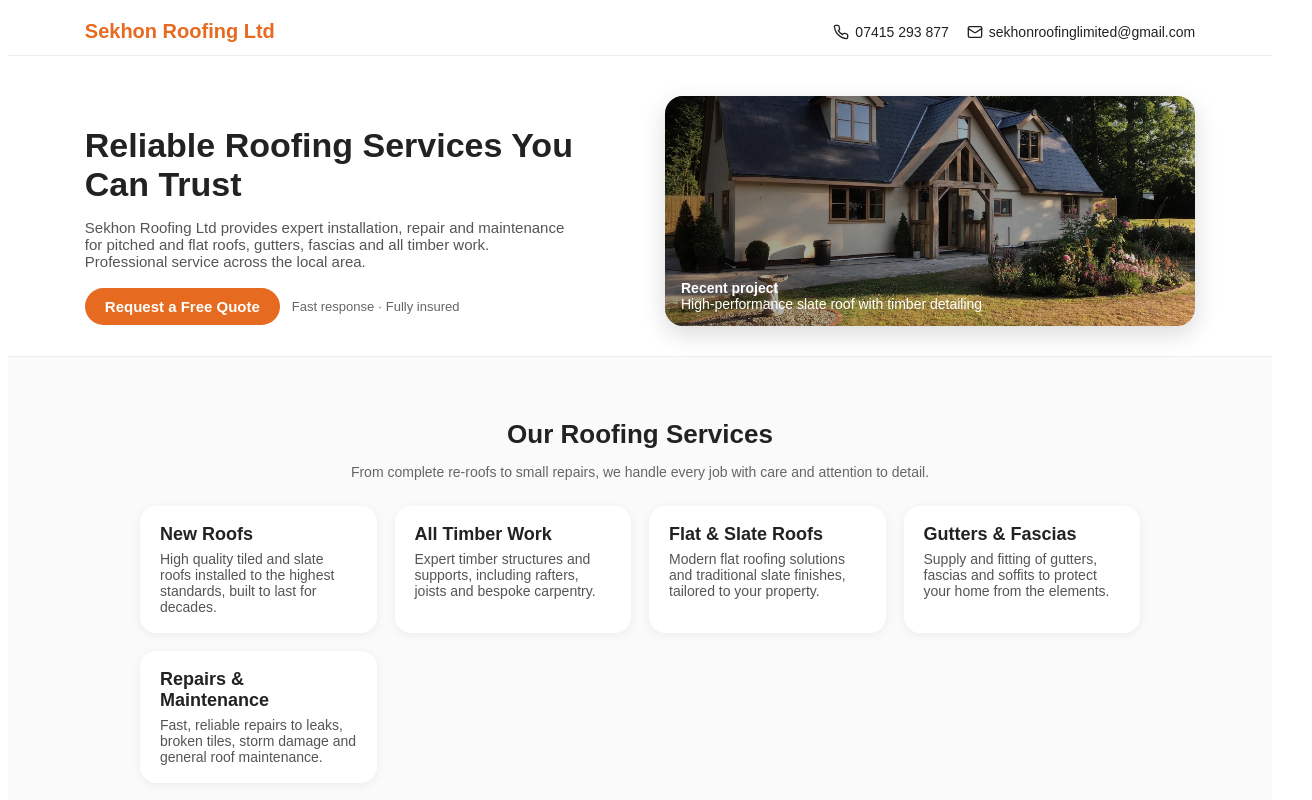
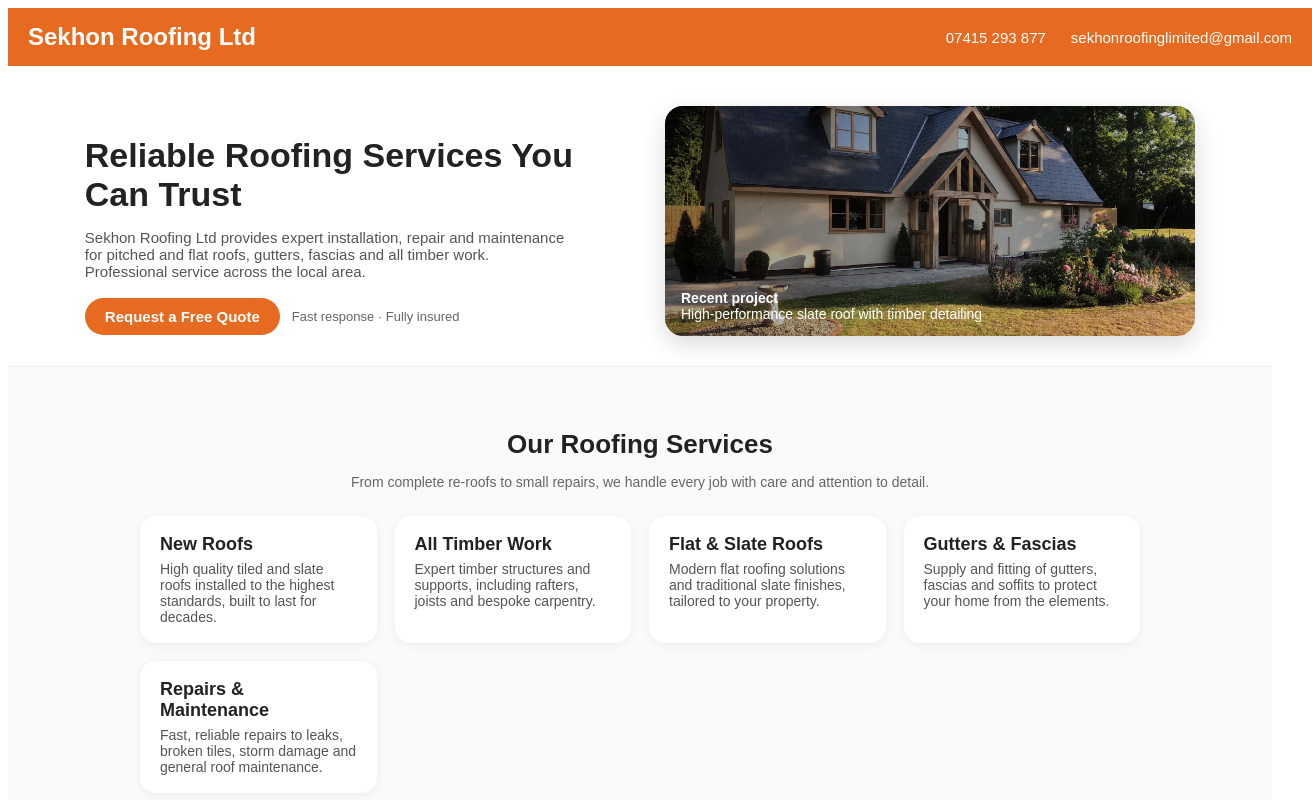
Before and after one commit to Arun69420/sekhon-roofing-website, a React (Vite) app: page / in a window 1280 px wide. Shown: the top 800 px of the page, 1312 px wide, since content can reach past the window. Built offline with nearby package versions, Linux system fonts and the light colour scheme.

Commit message:
Update App.jsx

```diff
--- a/src/App.jsx
+++ b/src/App.jsx
@@ -44,30 +44,25 @@ function Button({ children }) {
 export default function App() {
   return (
     <div style={{ fontFamily: 'Arial, sans-serif', color: '#222', backgroundColor: '#fafafa' }}>
-      {/* Top bar */}
      <header
   style={{
+    width: '100%',
+    background: '#e66a1f',
+    color: 'white',
+    padding: '15px 20px',
     display: 'flex',
     justifyContent: 'space-between',
     alignItems: 'center',
-          padding: '12px 6vw',
-          borderBottom: '1px solid #eee',
-          backgroundColor: 'white',
     position: 'sticky',
     top: 0,
-          zIndex: 20,
+    zIndex: 30,
   }}
 >
-        <div style={{ fontSize: '20px', fontWeight: 'bold', color: ORANGE }}>
-          Sekhon Roofing Ltd
-        </div>
-        <div style={{ display: 'flex', gap: '18px', fontSize: '14px', alignItems: 'center', flexWrap: 'wrap' }}>
-          <span style={{ display: 'flex', alignItems: 'center', gap: 6 }}>
-            <Phone size={16} /> 07415 293 877
-          </span>
-          <span style={{ display: 'flex', alignItems: 'center', gap: 6 }}>
-            <Mail size={16} /> sekhonroofinglimited@gmail.com
-          </span>
+  <h2 style={{ margin: 0 }}>Sekhon Roofing Ltd</h2>
+
+  <div style={{ display: 'flex', gap: '25px', fontSize: '15px', flexWrap: 'wrap' }}>
+    <span>07415 293 877</span>
+    <span>sekhonroofinglimited@gmail.com</span>
   </div>
 </header>
 
```
Lines whose indentation alone changed are shown as unchanged.
